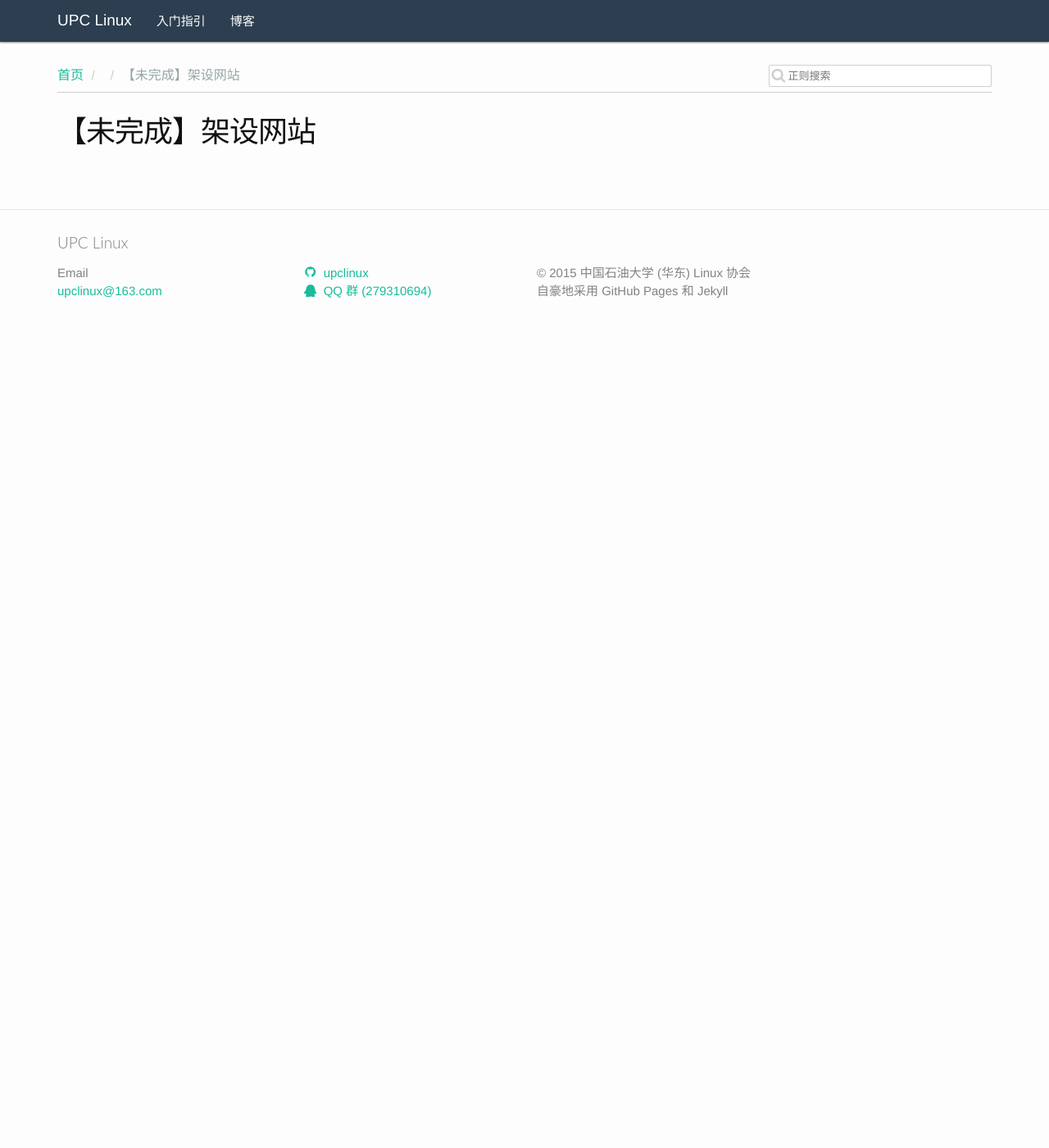
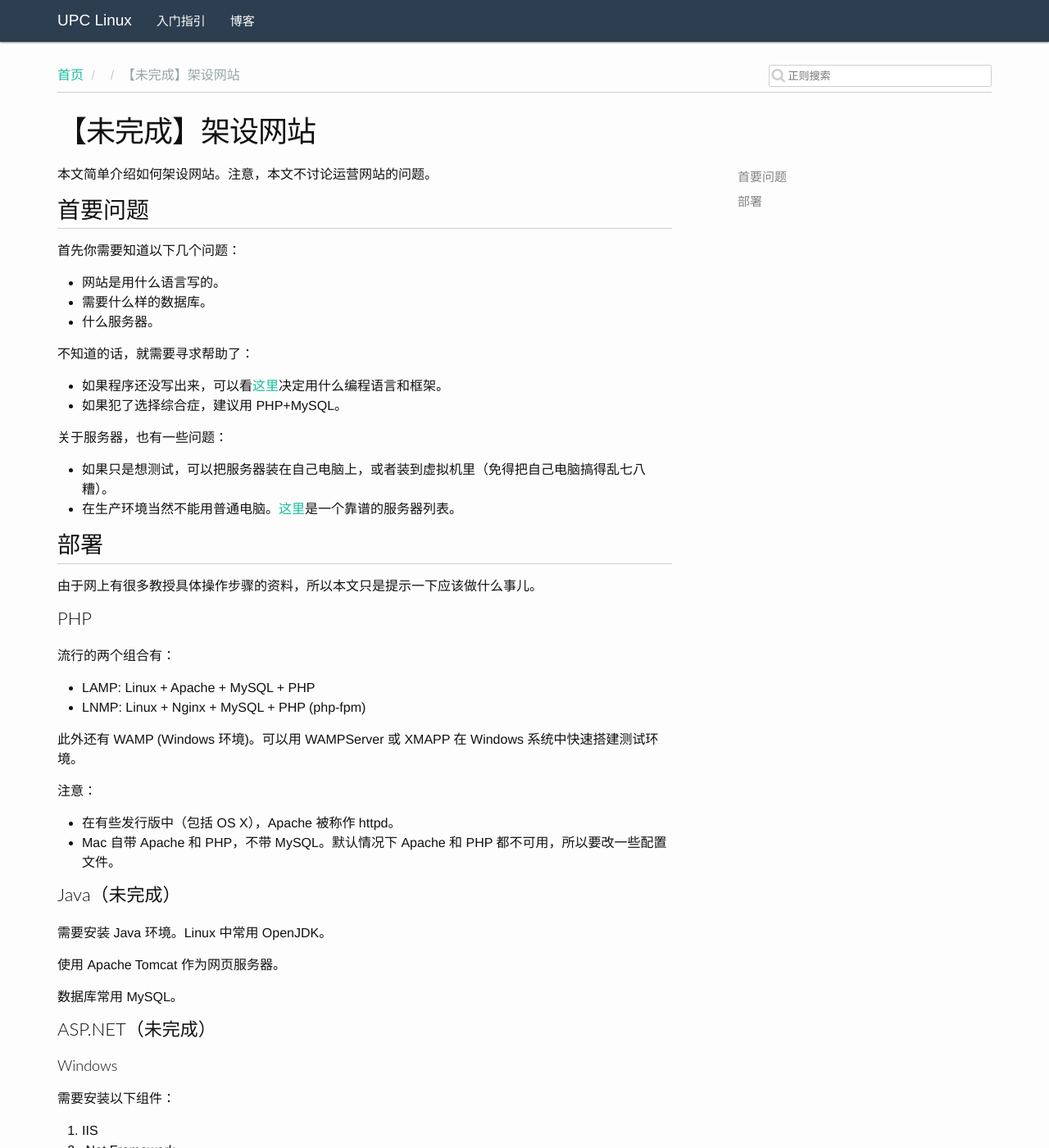
Before and after one commit to upclinux/intro, a Jekyll site: the page built from _posts/network/2008-12-30-webserver.markdown, in a window 1280 px wide and 1400 px high. Shown: the whole window at 82% size. Built offline with Jekyll 4.4.1, drawn with Linux system fonts in a browser that asks for light colours; nearby versions of some CDN libraries; some of the changed text lies outside the part shown.

```diff
--- a/_posts/network/2008-12-30-webserver.markdown
+++ b/_posts/network/2008-12-30-webserver.markdown
@@ -1,7 +1,74 @@
 ---
 layout: post
 title:  "【未完成】架设网站"
-date:   2008-12-30 00:00:00
 ---
 * content
 {:toc}
+
+本文简单介绍如何架设网站。注意，本文不讨论运营网站的问题。
+
+# 首要问题
+
+首先你需要知道以下几个问题：
+
+* 网站是用什么语言写的。
+* 需要什么样的数据库。
+* 什么服务器。
+
+不知道的话，就需要寻求帮助了：
+
+* 如果程序还没写出来，可以看[这里]({{ site.baseurl}}/07/backend/)决定用什么编程语言和框架。
+* 如果犯了选择综合症，建议用 PHP+MySQL。
+
+关于服务器，也有一些问题：
+
+* 如果只是想测试，可以把服务器装在自己电脑上，或者装到虚拟机里（免得把自己电脑搞得乱七八糟）。
+* 在生产环境当然不能用普通电脑。[这里]({{ site.baseurl }}/08/cloud/)是一个靠谱的服务器列表。
+
+# 部署
+
+由于网上有很多教授具体操作步骤的资料，所以本文只是提示一下应该做什么事儿。
+
+## PHP
+
+流行的两个组合有：
+
+* LAMP: Linux + Apache + MySQL + PHP
+* LNMP: Linux + Nginx + MySQL + PHP (php-fpm)
+
+此外还有 WAMP (Windows 环境)。可以用 WAMPServer 或 XMAPP 在 Windows 系统中快速搭建测试环境。
+
+注意：
+
+* 在有些发行版中（包括 OS X），Apache 被称作 httpd。
+* Mac 自带 Apache 和 PHP，不带 MySQL。默认情况下 Apache 和 PHP 都不可用，所以要改一些配置文件。
+
+## Java（未完成）
+
+需要安装 Java 环境。Linux 中常用 OpenJDK。
+
+使用 Apache Tomcat 作为网页服务器。
+
+数据库常用 MySQL。
+
+## ASP.NET（未完成）
+
+### Windows
+
+需要安装以下组件：
+
+1. IIS
+2. .Net Framework
+3. SQL Server (如果数据库是 SQL Server)
+
+### Linux
+
+ASP.NET (C#) 可以在 Linux 中部署。.Net Framework 在 Linux 中的替代品为 Mono。
+
+SQL Server 没有替代品，因此仍然需要换数据库服务器。
+
+## Python
+
+## Node.js
+
+## Ruby
```
Also changed, not shown: _posts/c/2004-12-27-acm.markdown (added, +18 -0 lines), _posts/configuration/2003-12-27-grub.markdown (added, +14 -0 lines), _posts/network/2008-12-24-wifi.markdown (added, +38 -0 lines), _posts/network/2008-12-25-cms.markdown (added, +90 -0 lines).
